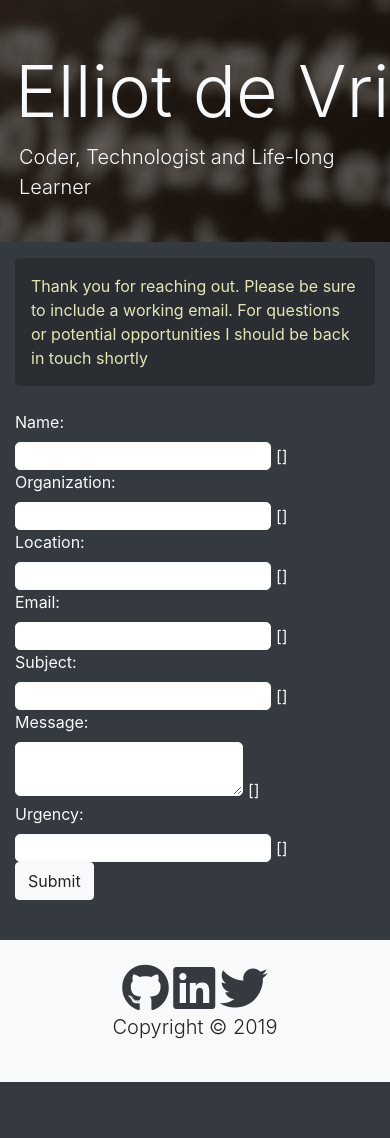
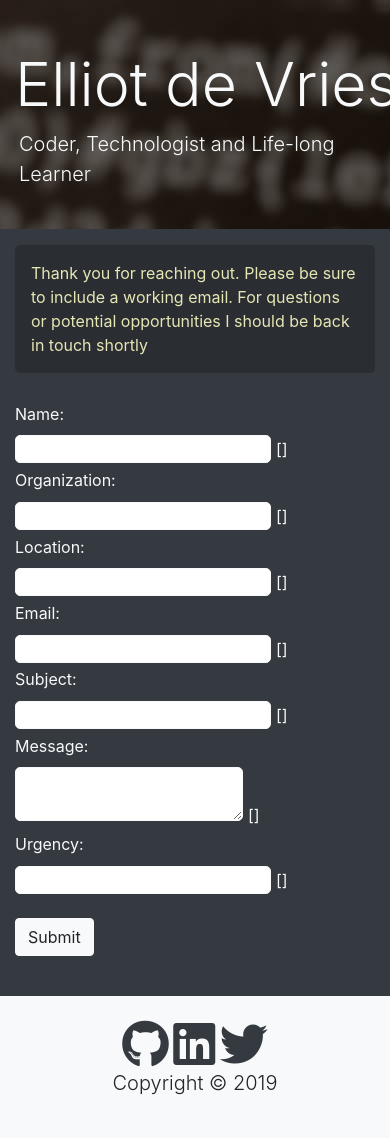
Before and after one commit to eadevries/elliotdevries.com, a Django app: template elliotdevriescom/portfolio_site/templates/portfolio_site/contact.html in a window 390 px wide; the page is wider, and only the part inside the window is pictured. Shown: the part 56-1194 px from the top of that part. Before the commit the page ends 1138 px from the top of that part, so only its background shows below. Run offline with Django 3.2, Linux system fonts and the light colour scheme; the template is opened without the code that fills it, so the values that code supplies are empty, except form fields; tables that the repository leaves empty hold one stand-in row (values such as "Sample post"); form fields are guessed from the names that the template uses; some libraries are stand-ins or nearby versions.

Commit message:
Adjusted responsive styles to improve appearance on small screen devices

```diff
--- a/elliotdevriescom/portfolio_site/static/portfolio_site/styles.css
+++ b/elliotdevriescom/portfolio_site/static/portfolio_site/styles.css
@@ -1,3 +1,9 @@
+h1 {
+    font-size: 3.8rem;
+    font-weight: 300;
+    line-height: 1.2;
+}
+
 ul {
     list-style-type: none;
 }
@@ -54,17 +60,33 @@ ul {
     padding-right: 0.2rem;
 }
 
+.contact-form-grid > label {
+    padding-bottom: 0.1rem;
+    padding-top: 0.3rem;
+}
+
+.contact-form-grid > .submit-button {
+    margin-top: 1.5rem;
+}
+
 @media (min-width: 500px) {
+    h1 {
+        font-size: 4.5rem;
+        font-weight: 300;
+        line-height: 1.2;
+    }
+
     .contact-form-grid {
         align-items: baseline;
         display: grid;
         grid-template-columns: 7rem 20rem;
         grid-column-gap: 1rem;
-        grid-row-gap: 0.3rem;
+        grid-row-gap: 0.6rem;
     }
 
     .contact-form-grid > label {
         justify-self: end;
+        padding: 0;
     }
 
     .contact-form-grid > label.message-label {
@@ -73,6 +95,7 @@ ul {
 
     .contact-form-grid > .submit-button {
         grid-column: 2 / 3;
+        margin-top: 0;
     }
 
     .non-field-form-errors {
--- a/elliotdevriescom/portfolio_site/templates/portfolio_site/base.html
+++ b/elliotdevriescom/portfolio_site/templates/portfolio_site/base.html
@@ -67,7 +67,7 @@
         <!-- HEADER -->
         <section class="text-light mb-0 pt-5 pb-4" id="header-section">
             <div class="container">
-                <h1 class="display-3 text-nowrap">Elliot de Vries</h1>
+                <h1 class="text-nowrap">Elliot de Vries</h1>
                 <p class="px-1">
                     <span class="lead"
                         >Coder, Technologist and Life-long Learner</span
```
